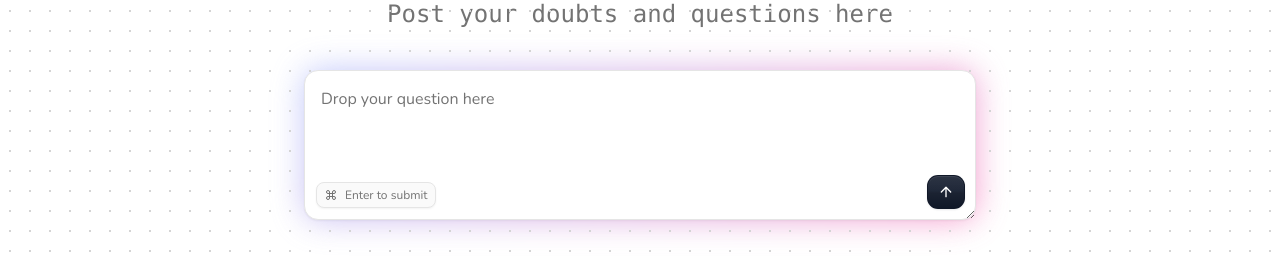
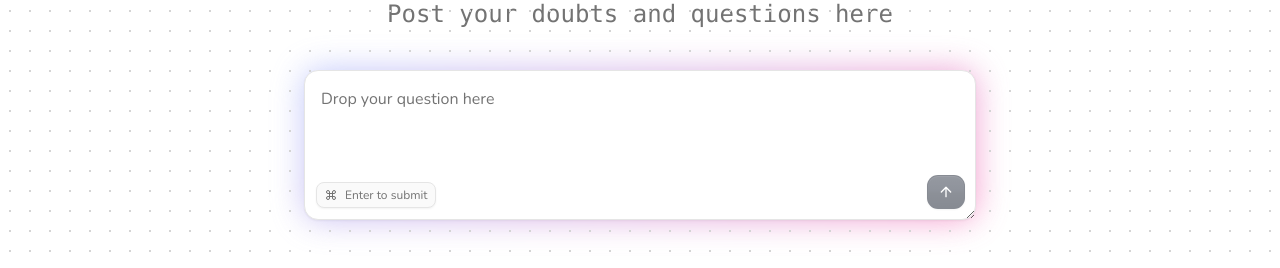
Before and after one commit to nilav-talukdar/aec-coding-club-faq, a Next.js app: page / in a window 1280 px wide. Shown: the part 259-527 px from the top of the page. Built offline with nearby package versions, Linux system fonts and the light colour scheme.

Commit message:
added mutation to send the payload to the backend

```diff
--- a/package.json
+++ b/package.json
@@ -15,6 +15,7 @@
     "@radix-ui/react-label": "^2.1.7",
     "@radix-ui/react-slot": "^1.2.3",
     "@tanstack/react-query": "^5.85.3",
+    "axios": "^1.11.0",
     "class-variance-authority": "^0.7.1",
     "clsx": "^2.1.1",
     "lucide-react": "^0.539.0",
--- a/src/app/page.tsx
+++ b/src/app/page.tsx
@@ -1,14 +1,53 @@
 "use client";
 import { Button } from "@/components/ui/button";
 import { Textarea } from "@/components/ui/textarea";
-import { ArrowUp, Command } from "lucide-react";
+import { ArrowUp, Command, Loader } from "lucide-react";
 import { cn } from "@/lib/utils";
 import Image from "next/image";
 import { AuroraText } from "@/components/magicui/aurora-text";
 import { TextAnimate } from "@/components/magicui/text-animate";
 import { motion } from "motion/react";
+import { useState } from "react";
+import { useMutation } from "@tanstack/react-query";
+import axios from "axios";
+import { toast } from "sonner";
 
 export default function Home() {
+  const [message, setMessage] = useState<string>("");
+
+  const sendMessage = async (msg: string) => {
+    const res = await axios.post("/api/send-message", { message: msg });
+    return res;
+  };
+
+  const mutation = useMutation({
+    mutationFn: sendMessage,
+    onSuccess: () => {
+      setMessage("");
+      toast.success("Message sent successfully");
+    },
+    onError: (error: any) => {
+      if (axios.isAxiosError(error) && error.response?.status === 429) {
+        toast.error("Too many requests");
+      } else {
+        toast.error("Failed to send message");
+      }
+    },
+  });
+
+  const handleSend = (e?: React.FormEvent) => {
+    if (e) e.preventDefault();
+    if (!message.trim() || mutation.isPending) return;
+    mutation.mutate(message);
+  };
+
+  const handleKeyDown = (e: React.KeyboardEvent<HTMLTextAreaElement>) => {
+    if (e.key === "Enter" && !e.shiftKey) {
+      e.preventDefault();
+      handleSend();
+    }
+  };
+
   return (
     <section className="p-4 bg-white relative min-h-screen max-w-screen overflow-x-hidden">
       <div className="max-w-4xl mx-auto my-24">
@@ -41,16 +80,27 @@ export default function Home() {
               opacity: 0.7,
             }}
           />
+          <form onSubmit={handleSend}>
             <Textarea
               className="min-h-[150px] rounded-xl relative z-10 bg-white backdrop-blur p-4 placeholder:font-extralight placeholder:text-base"
               placeholder="Drop your question here"
+              value={message}
+              onChange={(e) => setMessage(e.target.value)}
+              onKeyDown={handleKeyDown}
             />
             <Button
               size="sm"
               className="rounded-lg absolute right-3 z-20 bottom-3"
+              type="submit"
+              disabled={mutation.isPending || !message.trim()}
             >
+              {mutation.isPending ? (
+                <Loader className="animate-spin text-white" size={16} />
+              ) : (
                 <ArrowUp />
+              )}
             </Button>
+          </form>
           {/* Enter to submit badge */}
           <div className="absolute left-3 bottom-3 z-20 flex items-center gap-1 backdrop-blur px-2 py-1 rounded-md border border-neutral-200 shadow-xs text-xs font-light text-neutral-500 bg-neutral-50">
             <Command className="w-3 h-3 mr-1 font-extralight" />
```
Also changed, not shown: 1 other file (tests, documents, lock files or other folders). Lines whose indentation alone changed are shown as unchanged.
